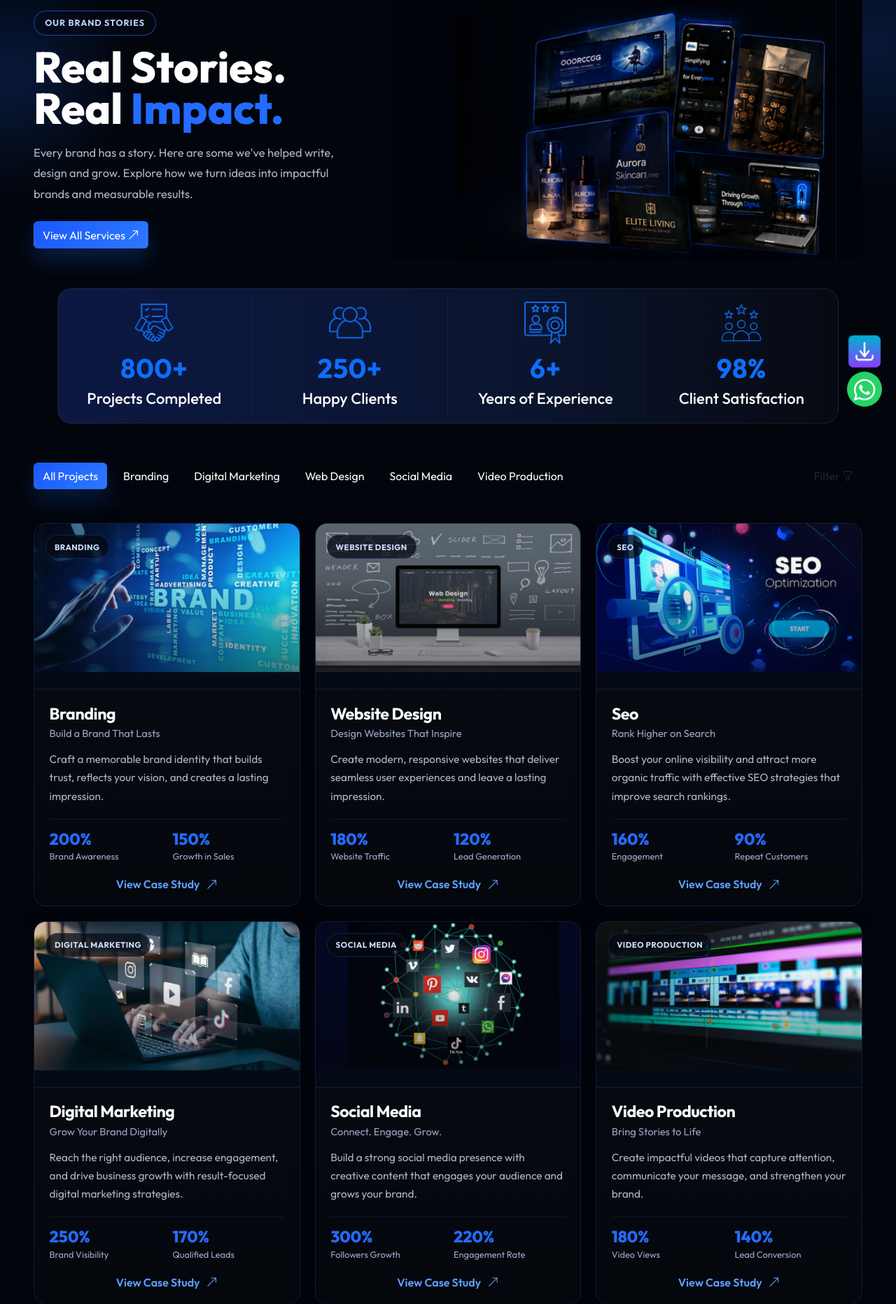
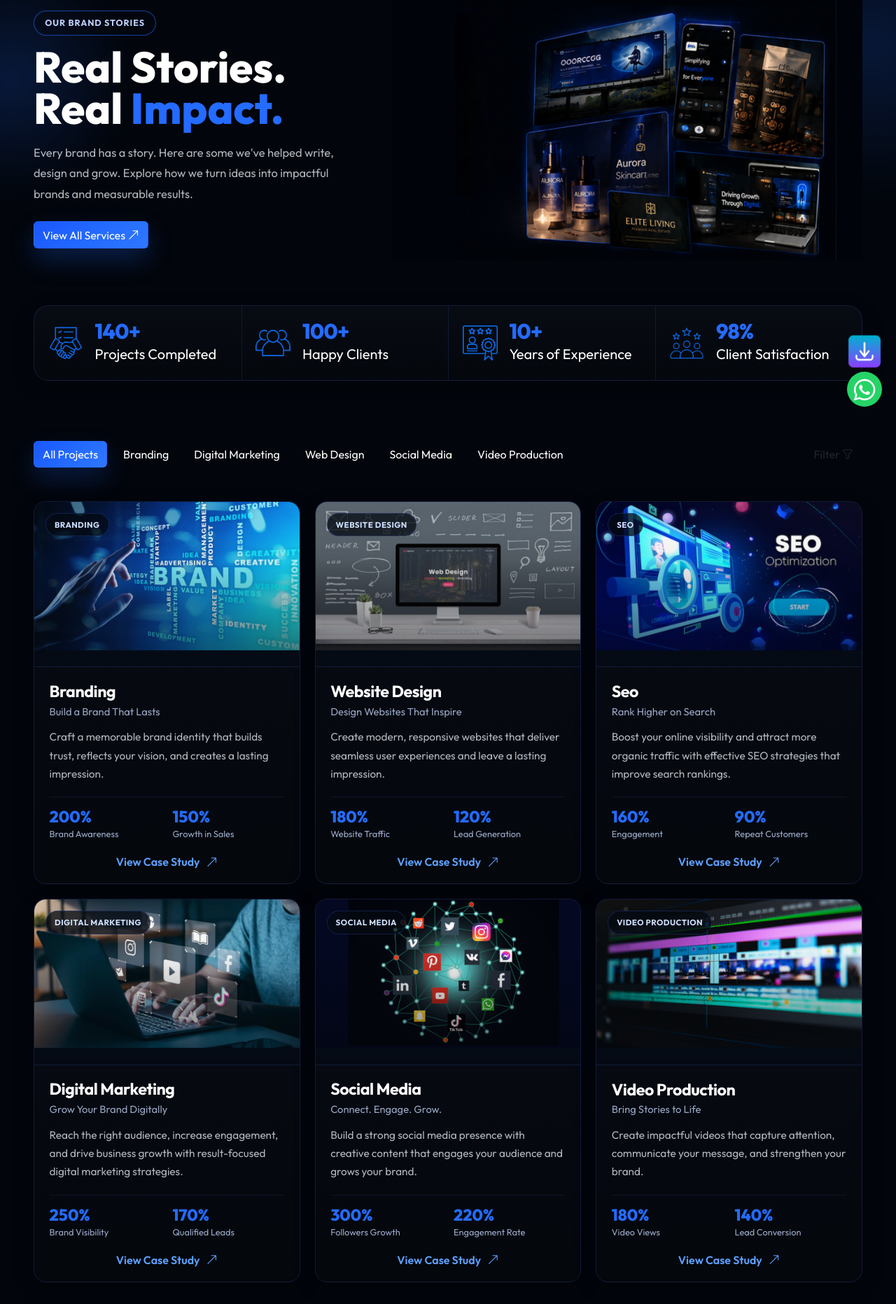
Before and after one commit to bhavi-creations/bhavicreations_new, a PHP site: page /brands.php in a window 1280 px wide. Shown: the part 129-1992 px from the top of the page at 70% size. Run offline with PHP 8.4, Linux system fonts and the light colour scheme.

Commit message:
changes updated for counting

```diff
--- a/brands.php
+++ b/brands.php
@@ -47,56 +47,40 @@
         </div>
     </section>
 
-    <!-- STATS -->
-    <section class="container ">
-
-        <div class="about_fourth_section">
-            <div class="row g-4 text-center justify-content-center">
-
-                <!-- Metric 1: Projects -->
-                <div class="col-6 col-md-3 about_fourth_stat_col">
-                    <div class="about_fourth_stat_card">
-                        <div class="about_fourth_icon_box">
-                            <img src=".\assets\img\project completed.png" style="width: 60px; height:60px;">
-                        </div>
-                        <h3 class="about_fourth_counter">800+</h3>
-                        <p class="about_fourth_label">Projects Completed</p>
+    <section class="services-stats-section">
+        <div class="container-fluid px-4 px-lg-5">
+            <div class="services-stats-banner">
+                <div class="services-stat-item">
+                    <div class="services-stat-icon"><img src=".\assets\img\project completed.png" style="width: 50px; height:50px;"></div>
+                    <div>
+                        <h3 class="services-stat-number">140+</h3>
+                        <p class="services-stat-label">Projects Completed</p>
                     </div>
                 </div>
 
-                <!-- Metric 2: Happy Clients -->
-                <div class="col-6 col-md-3 about_fourth_stat_col">
-                    <div class="about_fourth_stat_card">
-                        <div class="about_fourth_icon_box">
-                            <img src=".\assets\img\happy-clients-01.png" style="width: 60px; height:60px;">
-                        </div>
-                        <h3 class="about_fourth_counter">250+</h3>
-                        <p class="about_fourth_label">Happy Clients</p>
+                <div class="services-stat-item">
+                    <div class="services-stat-icon"><img src=".\assets\img\happy-clients-01.png" style="width: 50px; height:50px;"></div>
+                    <div>
+                        <h3 class="services-stat-number">100+</h3>
+                        <p class="services-stat-label">Happy Clients</p>
                     </div>
                 </div>
 
-                <!-- Metric 3: Experience -->
-                <div class="col-6 col-md-3 about_fourth_stat_col">
-                    <div class="about_fourth_stat_card">
-                        <div class="about_fourth_icon_box">
-                            <img src=".\assets\img\years_of_experience.png" style="width: 60px; height:60px;">
-                        </div>
-                        <h3 class="about_fourth_counter">6+</h3>
-                        <p class="about_fourth_label">Years of Experience</p>
+                <div class="services-stat-item">
+                    <div class="services-stat-icon"><img src=".\assets\img\years_of_experience.png" style="width: 50px; height:50px;"></div>
+                    <div>
+                        <h3 class="services-stat-number">10+</h3>
+                        <p class="services-stat-label">Years of Experience</p>
                     </div>
                 </div>
 
-                <!-- Metric 4: Satisfaction -->
-                <div class="col-6 col-md-3">
-                    <div class="about_fourth_stat_card">
-                        <div class="about_fourth_icon_box">
-                            <img src=".\assets\img\client_satisfaction.png" style="width: 60px; height:60px;">
-                        </div>
-                        <h3 class="about_fourth_counter">98%</h3>
-                        <p class="about_fourth_label">Client Satisfaction</p>
+                <div class="services-stat-item">
+                    <div class="services-stat-icon"><img src=".\assets\img\client_satisfaction.png" style="width: 50px; height:50px;"></div>
+                    <div>
+                        <h3 class="services-stat-number">98%</h3>
+                        <p class="services-stat-label">Client Satisfaction</p>
                     </div>
                 </div>
-
             </div>
         </div>
     </section>
--- a/index.php
+++ b/index.php
@@ -57,7 +57,7 @@
                         <div class="home_section_stat_item">
                             <img src=".\assets\img\project completed.png" style="width: 40px; height:40px;">
                             <div class="home_section_stat_text">
-                                <span class="home_section_stat_num">100+</span>
+                                <span class="home_section_stat_num">140+</span>
                                 <span class="home_section_stat_label">Projects</span>
                             </div>
                         </div>
@@ -68,7 +68,7 @@
                         <div class="home_section_stat_item">
                             <i class="bi bi-people home_section_stat_icon"></i>
                             <div class="home_section_stat_text">
-                                <span class="home_section_stat_num">70+</span>
+                                <span class="home_section_stat_num">100+</span>
                                 <span class="home_section_stat_label">Happy Clients</span>
                             </div>
                         </div>
--- a/service.php
+++ b/service.php
@@ -135,7 +135,7 @@
                 <div class="services-stat-item">
                     <div class="services-stat-icon"><img src=".\assets\img\project completed.png" style="width: 50px; height:50px;"></div>
                     <div>
-                        <h3 class="services-stat-number">800+</h3>
+                        <h3 class="services-stat-number">140+</h3>
                         <p class="services-stat-label">Projects Completed</p>
                     </div>
                 </div>
@@ -143,7 +143,7 @@
                 <div class="services-stat-item">
                     <div class="services-stat-icon"><img src=".\assets\img\happy-clients-01.png" style="width: 50px; height:50px;"></div>
                     <div>
-                        <h3 class="services-stat-number">250+</h3>
+                        <h3 class="services-stat-number">100+</h3>
                         <p class="services-stat-label">Happy Clients</p>
                     </div>
                 </div>
@@ -151,7 +151,7 @@
                 <div class="services-stat-item">
                     <div class="services-stat-icon"><img src=".\assets\img\years_of_experience.png" style="width: 50px; height:50px;"></div>
                     <div>
-                        <h3 class="services-stat-number">6+</h3>
+                        <h3 class="services-stat-number">10+</h3>
                         <p class="services-stat-label">Years of Experience</p>
                     </div>
                 </div>
```
Also changed, not shown: about.php (+24 -36 lines), achievement.php (+24 -39 lines).
